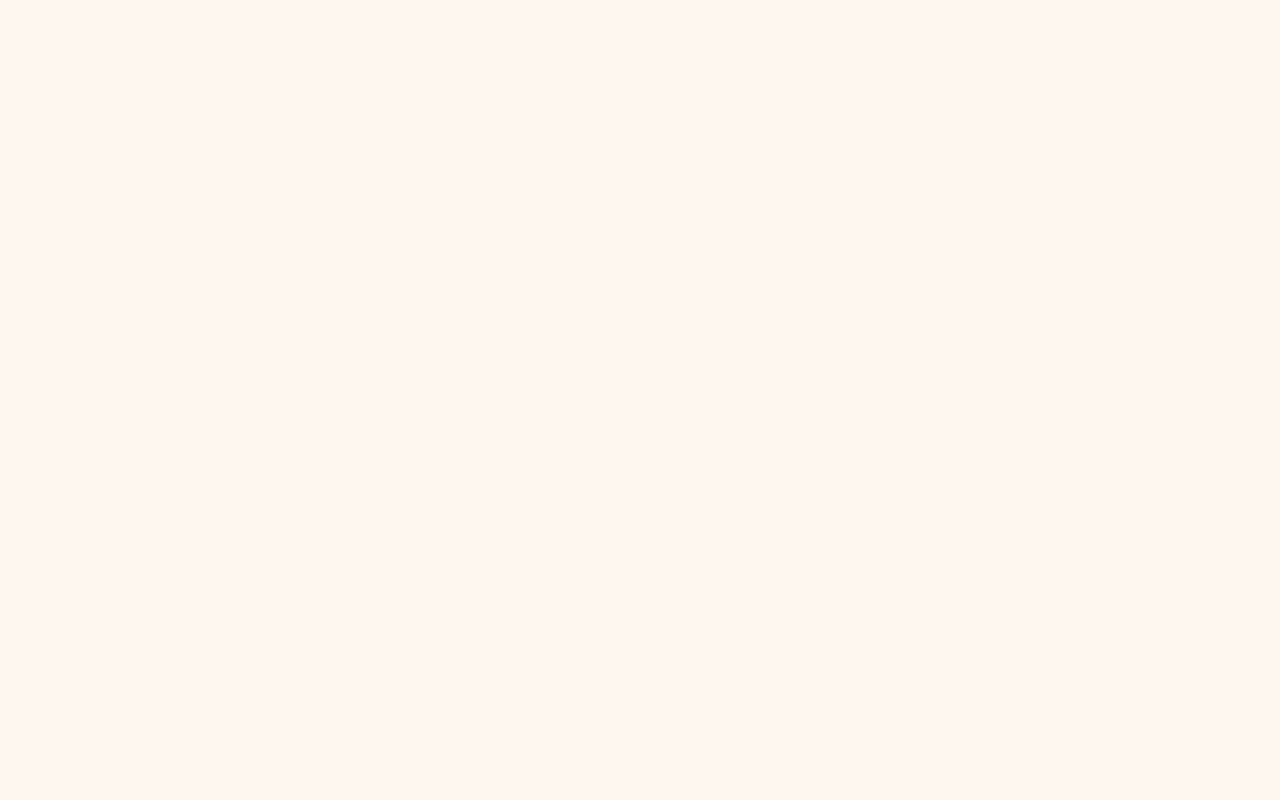
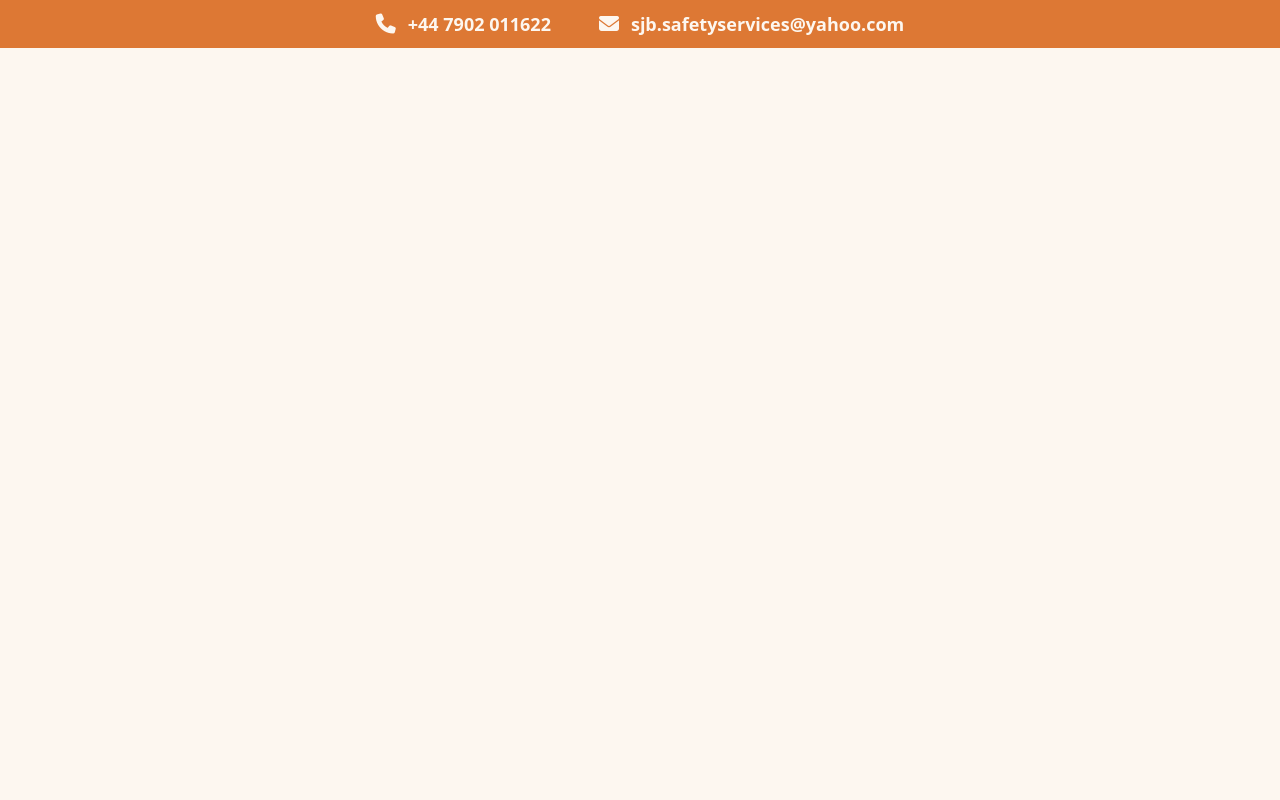
Before and after one commit to CallumB04/sjbsafety.co.uk, a website: page index.html in a window 1280 px wide. Shown: the top 800 px of the page. Drawn offline with Linux system fonts and the light colour scheme.

Commit message:
feat: add contact navbar

```diff
--- a/src/navbar.js
+++ b/src/navbar.js
@@ -1,8 +1,19 @@
 document.getElementById('navbar').innerHTML = `
-    <nav class="w-screen h-30 fixed top-0 z-10">
-        <div class="w-full h-10 bg-white">
+    <nav class="w-screen fixed top-0 z-10 text-bg-primary">
+        <div class="w-full h-12 bg-highlight-primary justify-center items-center gap-x-12 hidden sm:flex">
+            <span class="flex gap-x-3 items-center">
+                <i class="fas fa-phone text-xl"></i>
+                <p class="text-lg font-semibold">+44 7902 011622</p>
+            </span>
+            <span class="flex gap-x-3 items-center">
+                <i class="fas fa-envelope text-xl"></i>
+                <a href="mailto:sjb.safetyservices@yahoo.com"
+                   class="text-lg font-semibold">sjb.safetyservices@yahoo.com</a>
+            </span>
         </div>
+
         <div class="w-full h-20 bg-bg-primary">
+
         </div>
     </nav>
 `;
```
Also changed, not shown: css/output.css.
